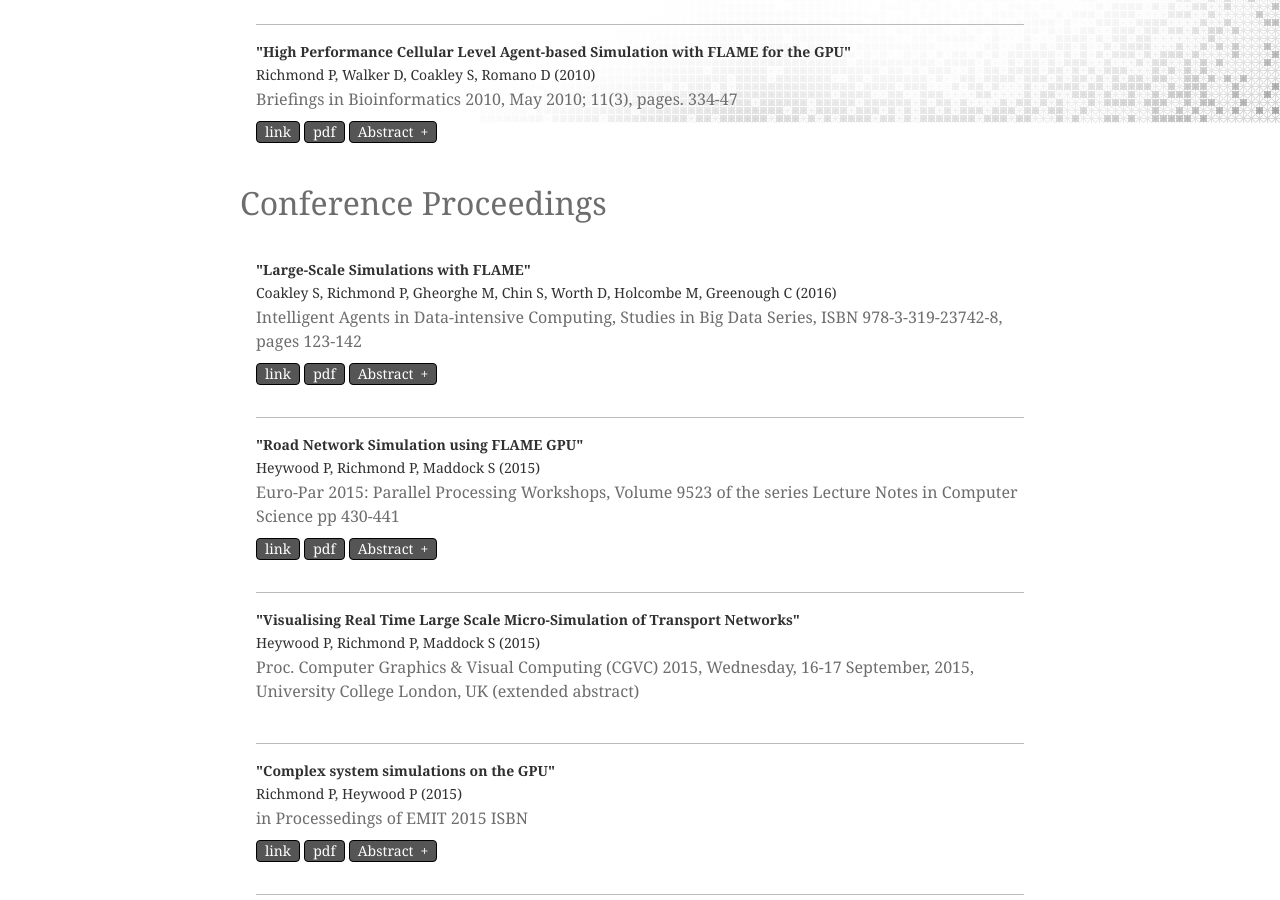
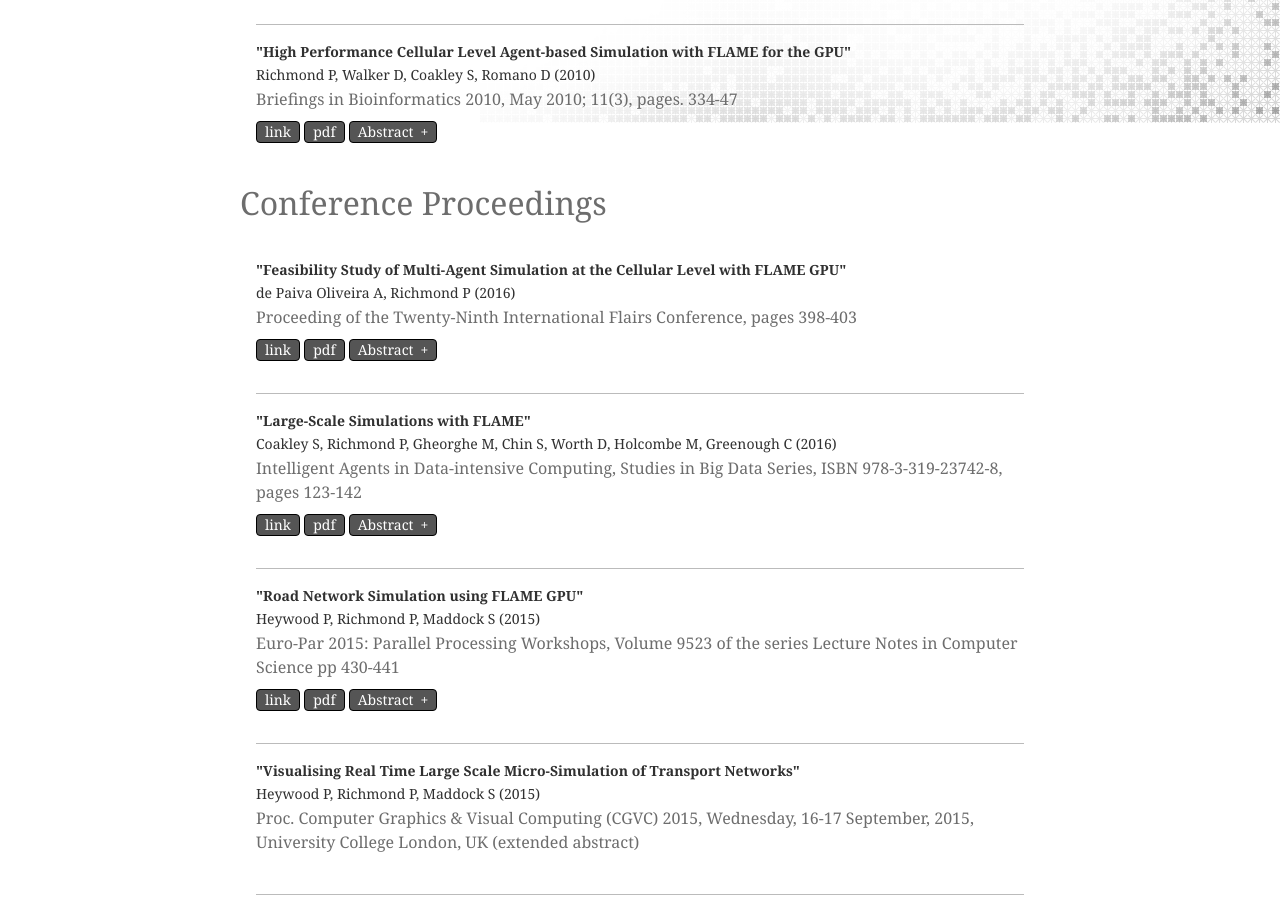
Before and after one commit to mondus/mondus.github.io, a Jekyll site: the page built from cv/publications/index.md, in a window 1280 px wide and 900 px high, scrolled down 777 px. Built offline with Jekyll 4.4.1, drawn with Linux system fonts in a browser that asks for light colours; nearby versions of some CDN libraries; some web fonts are replaced; part of the change alters nothing that is shown.

Commit message:
Update conference.yml

```diff
--- a/_data/conference.yml
+++ b/_data/conference.yml
@@ -1,3 +1,11 @@
+- title: "Feasibility Study of Multi-Agent Simulation at the Cellular Level with FLAME GPU"
+  author-list: "de Paiva Oliveira A, Richmond P"
+  year: "2016"
+  publication: "Proceeding of the Twenty-Ninth International Flairs Conference, pages 398-403"
+  abstract: "Multi-Agent Systems (MAS) are a common approach to simulating biological systems. Multi-agent modelling provides a natural method for describing individual level behaviours of cells. However, the computation cost of simulating behaviours at an individual level is considerably larger than top down equation based modelling approaches. A recent possibility to improve computational performance is the use of Graphics Processing Units (GPUs) to provide the necessary parallel computing power. In this paper we show that multi-agent models describing biological systems at cellular level are well suited to GPU acceleration. Cellular level systems are characterised by vast numbers of agents that intensively communicate, indirectly through diffusion of chemical substances, or directly, through connection of chemical receptors. We present a study which utilises the FLAME GPU software to target a MAS model of a generic pathogen induced infection to validate the suitability of the GPU for simulation of a broader class of cellular level systems."
+  url: "http://www.aaai.org/ocs/index.php/FLAIRS/FLAIRS16/paper/view/12797"
+  pdf: "http://www.aaai.org/ocs/index.php/FLAIRS/FLAIRS16/paper/view/12797/12601"
+
 - title: "Large-Scale Simulations with FLAME"
   author-list: "Coakley S, Richmond P, Gheorghe M, Chin S, Worth D, Holcombe M, Greenough C"
   year: "2016"
```
